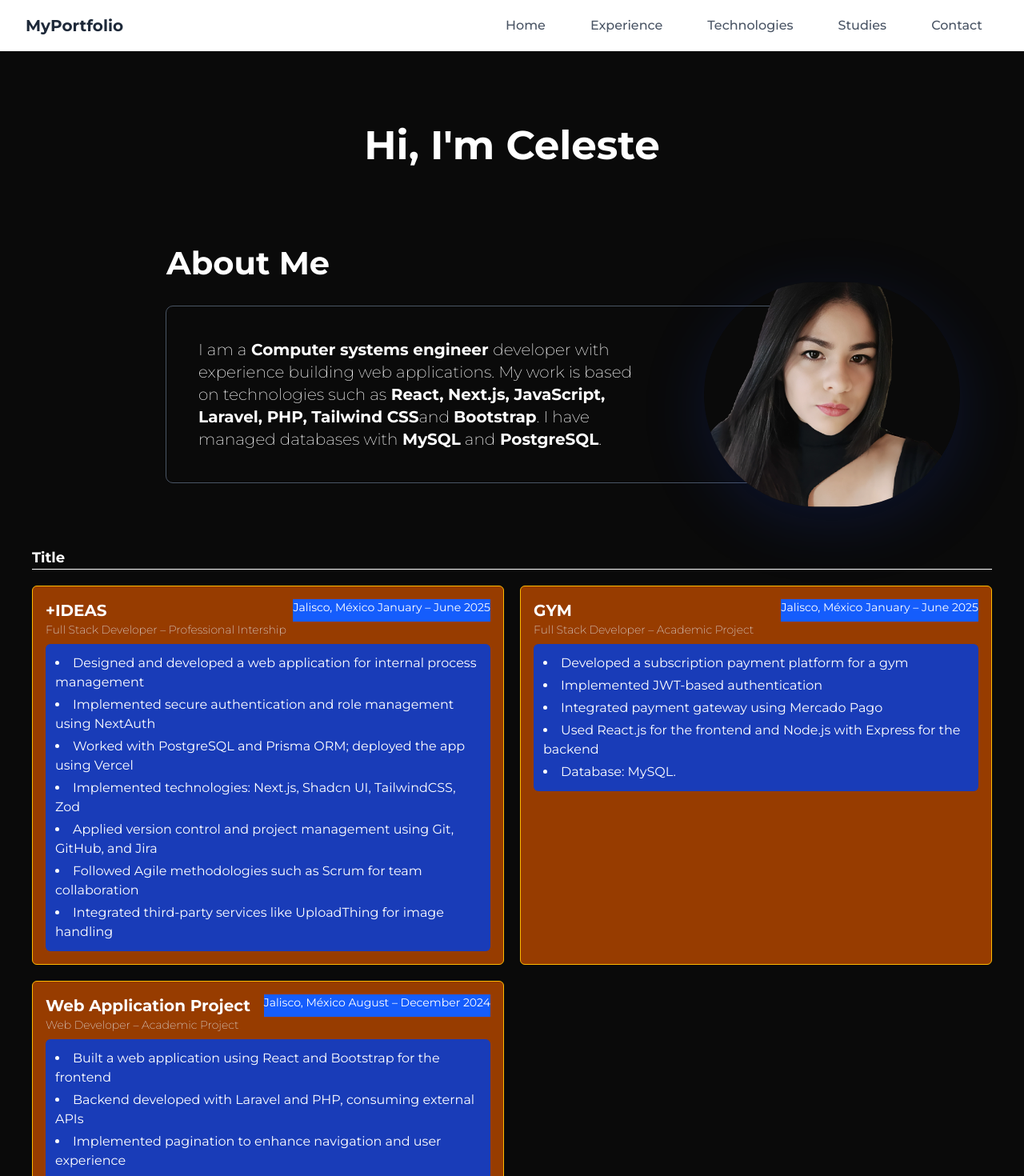
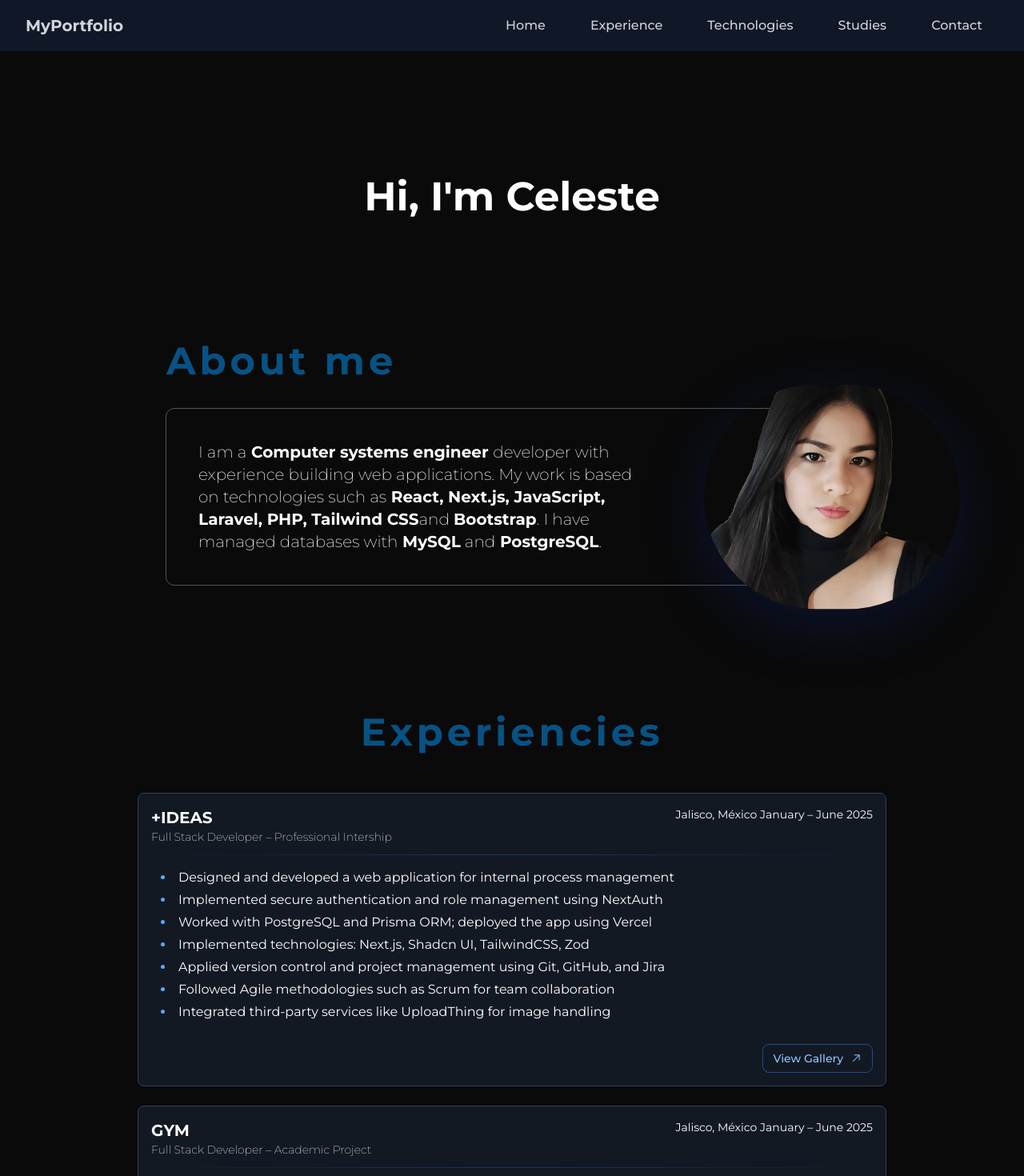
Before and after one commit to CelesteOC21/portfolio, a Next.js app: page / in a window 1280 px wide. Shown: the top 1470 px of the page at 80% size. Built offline with nearby package versions, Linux system fonts and the light colour scheme.

Commit message:
card experiencies finished

```diff
--- a/app/(home)/components/experiencie.jsx
+++ b/app/(home)/components/experiencie.jsx
@@ -1,4 +1,6 @@
 import React from "react";
+import { Button } from "@/components/ui/button";
+import { GoArrowUpRight } from "react-icons/go";
 
 export default function Experiencie() {
   const experiences = [
@@ -28,34 +30,41 @@
 
   return (
     <div>
-      <div className="my-5">
-        <p className="text-lg font-bold">Title</p>
-        <hr />
+      <div className="flex items-center justify-center ">
+        <div className="text-center space-y-8">
+          <h1 className="  text-[rgb(5,_112,_184,_0.7)] text-3xl md:text-5xl font-bold tracking-widest transform transition-all duration-500 hover:scale-105">
+            Experiencies
+          </h1>
+
+          <div className="w-32 h-1 bg-gradient-to-r mx-auto opacity-60"></div>
+        </div>
       </div>
 
-      <div className="container w-auto mx-auto sm:max-w-7xl">
-        <div className="grid grid-cols-1 sm:grid-cols-2 gap-5 lg:grid-cols-2">
+      <div className="container w-auto mx-auto sm:max-w-7xl p-4 ">
+        <div className="grid grid-cols-1 grid-rows-auto gap-6">
           {experiences.map((experiencie, index) => (
             <div
-              className="border border-amber-400 rounded-md p-4 bg-amber-800"
+              className="bg-slate-800/50 border-slate-700 hover:border-blue-500/50 transition-all duration-300 hover:shadow-2xl hover:shadow-blue-500/10 backdrop-blur-sm relative border rounded-md p-4 flex flex-col w-full lg:w-9/12 mx-auto"
               key={index}
             >
-              <div className="flex flex-col sm:flex-row justify-between mb-2">
-                <div className="text-xl font-bold text-white">
+              <div className="flex flex-col sm:flex-row justify-between ">
+                <div className="text-xl font-bold text-white ">
                   {experiencie.title}
-                  <div className="text-gray-200 font-extralight text-sm">
+                  <div className="text-gray-200 font-extralight text-sm ">
                     {experiencie.position}
                   </div>
                 </div>
-
-                <div className="text-sm  text-white justify-end bg-blue-600 mb-5">
+                <div className="text-sm text-white justify-end mb-5">
                   {experiencie.date}
                 </div>
               </div>
 
-              <div className="bg-blue-800 rounded-md p-3">
-                {experiencie.description ? (
-                  <ul className="list-disc list-inside text-white space-y-1">
+              <div className="mt-3 mb-1 h-px bg-gradient-to-r from-transparent via-blue-500/30 to-transparent"></div>
+
+              <div className="flex-grow overflow-hidden ">
+                <div className="rounded-md p-1">
+                  {experiencie.description && (
+                    <ul className="list-blue-marker p-2 list-disc list-inside text-white space-y-1">
                       {experiencie.description
                         .split(". ")
                         .map(
@@ -63,9 +72,14 @@
                             valor.trim() && <li key={i}>{valor.trim()}</li>
                         )}
                     </ul>
-                ) : (
-                  <p className="text-gray-300">"HoA"</p>
                   )}
+                </div>
+              </div>
+              <div className="mt-4 flex justify-end ">
+                <Button className="group bg-transparent border border-blue-500/50 text-blue-300 hover:bg-blue-500/10 hover:border-blue-400 hover:text-blue-200 transition-all duration-200 ">
+                  <span>View Gallery</span>
+                  <GoArrowUpRight className="transition-transform duration-300 group-hover:translate-x-0.5" />
+                </Button>
               </div>
             </div>
           ))}
--- a/app/(home)/components/footer.jsx
+++ b/app/(home)/components/footer.jsx
@@ -1,9 +1,9 @@
 export default function Footer() {
   return (
     <div>
-      <footer className="bg-white shadow-sm dark:bg-gray-900">
-        <div className="w-full max-w-screen-xl mx-auto p-4 md:py-8">
-          <div className="sm:flex sm:items-center sm:justify-around">
+      <footer className="bg-gray-900 mt-10">
+        <div className="w-full max-w-screen-xl mx-auto p-4 md:py-8 ">
+          <div className="sm:flex sm:items-center sm:justify-around mt-10">
             <a
               href="https://www.linkedin.com/in/celeste-oc"
               className=" hover:bg-white/5 hover:text-white py-2 px-3 rounded-md  flex items-center mb-4 sm:mb-0 space-x-3 rtl:space-x-reverse"
--- a/app/(home)/components/header.jsx
+++ b/app/(home)/components/header.jsx
@@ -7,10 +7,10 @@
   const [isOpen, setIsOpen] = useState(false);
 
   return (
-    <nav className="bg-white shadow-sm dark:bg-gray-900">
+    <nav className="bg-gray-900">
       <div className="w-full px-4 sm:px-6 lg:px-8">
         <div className="flex justify-between h-16 items-center">
-          <div className="flex-shrink-0 text-xl font-bold text-gray-800 dark:text-white">
+          <div className="flex-shrink-0 text-xl font-bold text-gray-300 dark:text-white">
             MyPortfolio
           </div>
 
@@ -26,31 +26,31 @@
           <div className="hidden lg:flex space-x-4">
             <Link
               href="/"
-              className="rounded-md px-5 py-2 text-md font-medium text-gray-600 dark:text-gray-300 hover:bg-white/5 hover:text-white"
+              className="rounded-md px-5 py-2 text-md font-medium text-gray-300 dark:text-gray-300 hover:bg-white/5 hover:text-white"
             >
               Home
             </Link>
             <Link
               href="#experience"
-              className="rounded-md px-5 py-2 text-md font-medium text-gray-600 dark:text-gray-300 hover:bg-white/5 hover:text-white"
+              className="rounded-md px-5 py-2 text-md font-medium text-gray-300 dark:text-gray-300 hover:bg-white/5 hover:text-white"
             >
               Experience
             </Link>
             <Link
               href="#technologies"
-              className="rounded-md px-5 py-2 text-md font-medium text-gray-600 dark:text-gray-300 hover:bg-white/5 hover:text-white"
+              className="rounded-md px-5 py-2 text-md font-medium text-gray-300 dark:text-gray-300 hover:bg-white/5 hover:text-white"
             >
               Technologies
             </Link>
             <Link
               href="#studies"
-              className="rounded-md px-5 py-2 text-md font-medium text-gray-600 dark:text-gray-300 hover:bg-white/5 hover:text-white"
+              className="rounded-md px-5 py-2 text-md font-medium text-gray-300 dark:text-gray-300 hover:bg-white/5 hover:text-white"
             >
               Studies
             </Link>
             <Link
               href="#contact"
-              className="rounded-md px-5 py-2 text-md font-medium text-gray-600 dark:text-gray-300 hover:bg-white/5 hover:text-white"
+              className="rounded-md px-5 py-2 text-md font-medium text-gray-300 dark:text-gray-300 hover:bg-white/5 hover:text-white"
             >
               Contact
             </Link>
--- a/app/(home)/components/home.jsx
+++ b/app/(home)/components/home.jsx
@@ -1,13 +1,16 @@
 export default function Presentation() {
   return (
     <div className="relative max-w-4xl mx-auto px-4">
-      <h2 className="text-[32px] sm:text-[36px] lg:text-[40px] font-bold mb-6 text-center lg:text-left">
-        About Me
-      </h2>
+      <div className="flex  justify-start">
+        <div className="text-center space-y-8">
+          <h1 className="text-[rgb(5,_112,_184,_0.7)] text-6xl md:text-5xl font-bold tracking-widest transform transition-all duration-500 hover:scale-105">
+            About me
+          </h1>
+          <div className="w-32 h-1 bg-gradient-to-r mx-auto opacity-60"></div>
+        </div>
+      </div>
 
-      {/* Contenedor principal */}
       <div className="relative flex flex-col lg:flex-row dark:border-gray-600 outline-1 outline-gray-600 rounded-lg p-6 lg:p-10">
-        {/* Texto */}
         <div className="flex-1 text-center lg:text-left text-base sm:text-lg lg:text-xl pr-0 lg:pr-56">
           <p className="font-extralight">
             I am a<span className="font-bold"> Computer systems engineer </span>
@@ -24,7 +27,6 @@
           </p>
         </div>
 
-        {/* Imagen flotante */}
         <div className="absolute hidden lg:block right-[-8rem] top-1/2 -translate-y-1/2">
           <img
             src="../celes.png"
@@ -33,7 +35,6 @@
           />
         </div>
 
-        {/* Imagen normal para móviles */}
         <div className="flex justify-center mt-6 lg:hidden">
           <img
             src="../celes.png"
--- a/app/(home)/page.js
+++ b/app/(home)/page.js
@@ -5,13 +5,13 @@
 export default function Home() {
   return (
     <div>
-      <div className="flex justify-center my-20">
+      <div className="w-full flex justify-center py-16 mt-20">
         <p className="text-[50px] font-bold">Hi, I'm Celeste</p>
       </div>
-      <div className="m-10 my-20">
+      <div className="mt-20 mb-40">
         <Presentation />
       </div>
-      <div className="m-10 my-20">
+      <div className="mt-20">
         <Experiencie />
       </div>
     </div>
--- a/app/globals.css
+++ b/app/globals.css
@@ -1,6 +1,133 @@
 @import "tailwindcss";
+@import "tw-animate-css";
+
+@custom-variant dark (&:is(.dark *));
 
 body {
   background: #0a0a0a;
   color: white;
 }
+
+.some-class {
+  background-image: url('/code-bg.jpg');
+}
+
+.list-blue-marker li::marker {
+  color: #60a5fa;
+}
+
+@theme inline {
+  --radius-sm: calc(var(--radius) - 4px);
+  --radius-md: calc(var(--radius) - 2px);
+  --radius-lg: var(--radius);
+  --radius-xl: calc(var(--radius) + 4px);
+  --color-background: var(--background);
+  --color-foreground: var(--foreground);
+  --color-card: var(--card);
+  --color-card-foreground: var(--card-foreground);
+  --color-popover: var(--popover);
+  --color-popover-foreground: var(--popover-foreground);
+  --color-primary: var(--primary);
+  --color-primary-foreground: var(--primary-foreground);
+  --color-secondary: var(--secondary);
+  --color-secondary-foreground: var(--secondary-foreground);
+  --color-muted: var(--muted);
+  --color-muted-foreground: var(--muted-foreground);
+  --color-accent: var(--accent);
+  --color-accent-foreground: var(--accent-foreground);
+  --color-destructive: var(--destructive);
+  --color-border: var(--border);
+  --color-input: var(--input);
+  --color-ring: var(--ring);
+  --color-chart-1: var(--chart-1);
+  --color-chart-2: var(--chart-2);
+  --color-chart-3: var(--chart-3);
+  --color-chart-4: var(--chart-4);
+  --color-chart-5: var(--chart-5);
+  --color-sidebar: var(--sidebar);
+  --color-sidebar-foreground: var(--sidebar-foreground);
+  --color-sidebar-primary: var(--sidebar-primary);
+  --color-sidebar-primary-foreground: var(--sidebar-primary-foreground);
+  --color-sidebar-accent: var(--sidebar-accent);
+  --color-sidebar-accent-foreground: var(--sidebar-accent-foreground);
+  --color-sidebar-border: var(--sidebar-border);
+  --color-sidebar-ring: var(--sidebar-ring);
+}
+
+:root {
+  --radius: 0.625rem;
+  --background: oklch(1 0 0);
+  --foreground: oklch(0.145 0 0);
+  --card: oklch(1 0 0);
+  --card-foreground: oklch(0.145 0 0);
+  --popover: oklch(1 0 0);
+  --popover-foreground: oklch(0.145 0 0);
+  --primary: oklch(0.205 0 0);
+  --primary-foreground: oklch(0.985 0 0);
+  --secondary: oklch(0.97 0 0);
+  --secondary-foreground: oklch(0.205 0 0);
+  --muted: oklch(0.97 0 0);
+  --muted-foreground: oklch(0.556 0 0);
+  --accent: oklch(0.97 0 0);
+  --accent-foreground: oklch(0.205 0 0);
+  --destructive: oklch(0.577 0.245 27.325);
+  --border: oklch(0.922 0 0);
+  --input: oklch(0.922 0 0);
+  --ring: oklch(0.708 0 0);
+  --chart-1: oklch(0.646 0.222 41.116);
+  --chart-2: oklch(0.6 0.118 184.704);
+  --chart-3: oklch(0.398 0.07 227.392);
+  --chart-4: oklch(0.828 0.189 84.429);
+  --chart-5: oklch(0.769 0.188 70.08);
+  --sidebar: oklch(0.985 0 0);
+  --sidebar-foreground: oklch(0.145 0 0);
+  --sidebar-primary: oklch(0.205 0 0);
+  --sidebar-primary-foreground: oklch(0.985 0 0);
+  --sidebar-accent: oklch(0.97 0 0);
+  --sidebar-accent-foreground: oklch(0.205 0 0);
+  --sidebar-border: oklch(0.922 0 0);
+  --sidebar-ring: oklch(0.708 0 0);
+}
+
+.dark {
+  --background: oklch(0.145 0 0);
+  --foreground: oklch(0.985 0 0);
+  --card: oklch(0.205 0 0);
+  --card-foreground: oklch(0.985 0 0);
+  --popover: oklch(0.205 0 0);
+  --popover-foreground: oklch(0.985 0 0);
+  --primary: oklch(0.922 0 0);
+  --primary-foreground: oklch(0.205 0 0);
+  --secondary: oklch(0.269 0 0);
+  --secondary-foreground: oklch(0.985 0 0);
+  --muted: oklch(0.269 0 0);
+  --muted-foreground: oklch(0.708 0 0);
+  --accent: oklch(0.269 0 0);
+  --accent-foreground: oklch(0.985 0 0);
+  --destructive: oklch(0.704 0.191 22.216);
+  --border: oklch(1 0 0 / 10%);
+  --input: oklch(1 0 0 / 15%);
+  --ring: oklch(0.556 0 0);
+  --chart-1: oklch(0.488 0.243 264.376);
+  --chart-2: oklch(0.696 0.17 162.48);
+  --chart-3: oklch(0.769 0.188 70.08);
+  --chart-4: oklch(0.627 0.265 303.9);
+  --chart-5: oklch(0.645 0.246 16.439);
+  --sidebar: oklch(0.205 0 0);
+  --sidebar-foreground: oklch(0.985 0 0);
+  --sidebar-primary: oklch(0.488 0.243 264.376);
+  --sidebar-primary-foreground: oklch(0.985 0 0);
+  --sidebar-accent: oklch(0.269 0 0);
+  --sidebar-accent-foreground: oklch(0.985 0 0);
+  --sidebar-border: oklch(1 0 0 / 10%);
+  --sidebar-ring: oklch(0.556 0 0);
+}
+
+@layer base {
+  * {
+    @apply border-border outline-ring/50;
+  }
+  body {
+    @apply bg-background text-foreground;
+  }
+}
--- /dev/null
+++ b/components/ui/button.jsx
@@ -0,0 +1,55 @@
+import * as React from "react"
+import { Slot } from "@radix-ui/react-slot"
+import { cva } from "class-variance-authority";
+
+import { cn } from "@/lib/utils"
+
+const buttonVariants = cva(
+  "inline-flex items-center justify-center gap-2 whitespace-nowrap rounded-md text-sm font-medium transition-all disabled:pointer-events-none disabled:opacity-50 [&_svg]:pointer-events-none [&_svg:not([class*='size-'])]:size-4 shrink-0 [&_svg]:shrink-0 outline-none focus-visible:border-ring focus-visible:ring-ring/50 focus-visible:ring-[3px] aria-invalid:ring-destructive/20 dark:aria-invalid:ring-destructive/40 aria-invalid:border-destructive",
+  {
+    variants: {
+      variant: {
+        default:
+          "bg-primary text-primary-foreground shadow-xs hover:bg-primary/90",
+        destructive:
+          "bg-destructive text-white shadow-xs hover:bg-destructive/90 focus-visible:ring-destructive/20 dark:focus-visible:ring-destructive/40 dark:bg-destructive/60",
+        outline:
+          "border bg-background shadow-xs hover:bg-accent hover:text-accent-foreground dark:bg-input/30 dark:border-input dark:hover:bg-input/50",
+        secondary:
+          "bg-secondary text-secondary-foreground shadow-xs hover:bg-secondary/80",
+        ghost:
+          "hover:bg-accent hover:text-accent-foreground dark:hover:bg-accent/50",
+        link: "text-primary underline-offset-4 hover:underline",
+      },
+      size: {
+        default: "h-9 px-4 py-2 has-[>svg]:px-3",
+        sm: "h-8 rounded-md gap-1.5 px-3 has-[>svg]:px-2.5",
+        lg: "h-10 rounded-md px-6 has-[>svg]:px-4",
+        icon: "size-9",
+      },
+    },
+    defaultVariants: {
+      variant: "default",
+      size: "default",
+    },
+  }
+)
+
+function Button({
+  className,
+  variant,
+  size,
+  asChild = false,
+  ...props
+}) {
+  const Comp = asChild ? Slot : "button"
+
+  return (
+    <Comp
+      data-slot="button"
+      className={cn(buttonVariants({ variant, size, className }))}
+      {...props} />
+  );
+}
+
+export { Button, buttonVariants }
--- /dev/null
+++ b/lib/utils.js
@@ -0,0 +1,6 @@
+import { clsx } from "clsx";
+import { twMerge } from "tailwind-merge"
+
+export function cn(...inputs) {
+  return twMerge(clsx(inputs));
+}
```
Also changed, not shown: package.json (+8 -2 lines), components.json (added), public/glass.jpg (added), 1 other file (tests, documents, lock files or other folders). Lines whose indentation alone changed are shown as unchanged.
